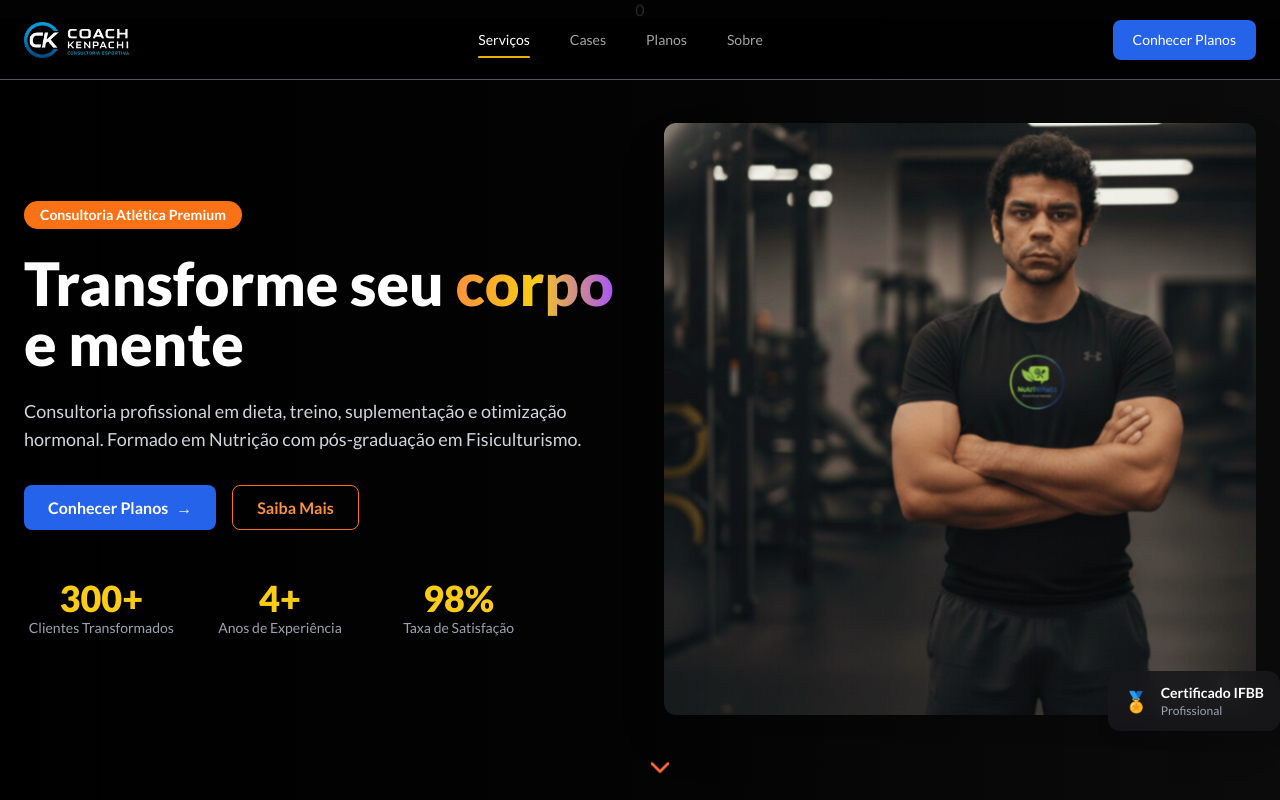
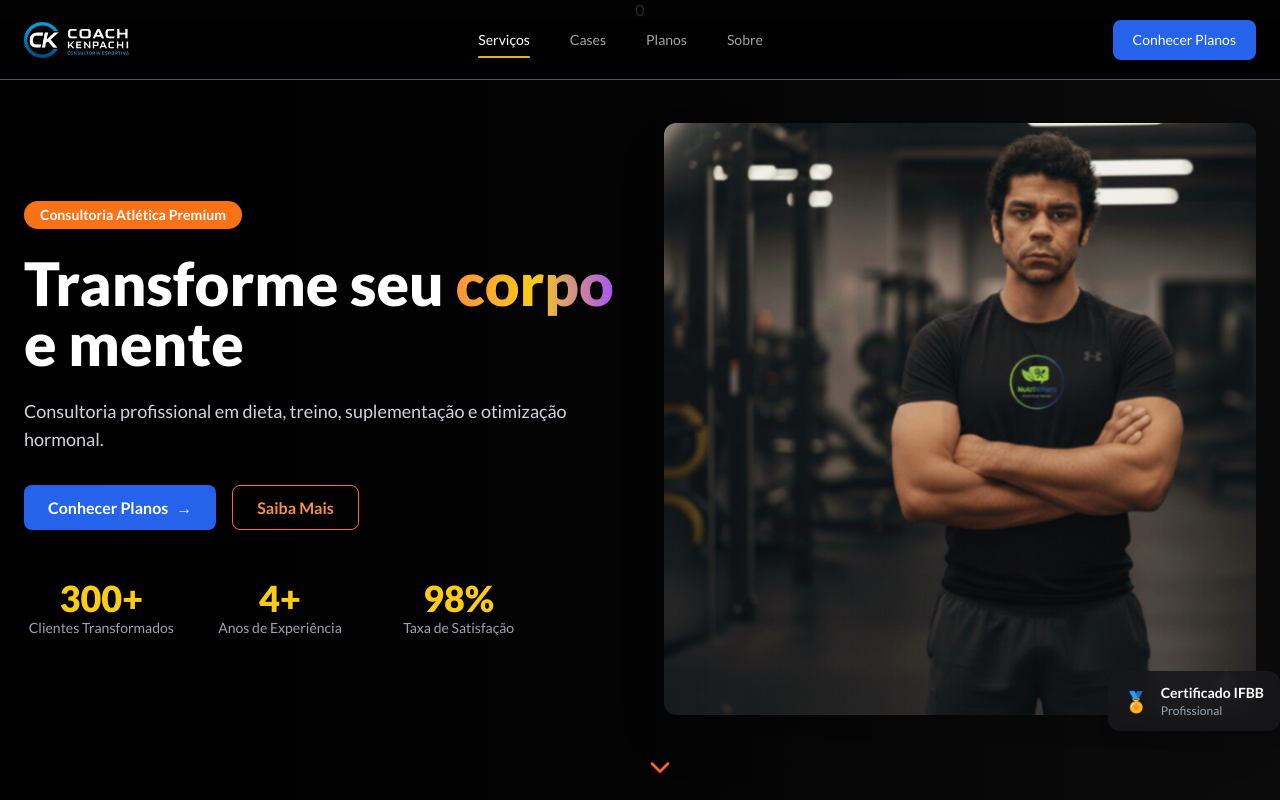
Before and after one commit to danielbelentini/coach-kenpachi, a React (Vite) app: page / in a window 1280 px wide. Shown: the top 800 px of the page. Built offline with nearby package versions, Linux system fonts and the light colour scheme.

Commit message:
Ajuste texto Hero

```diff
--- a/src/components/Hero/Hero.jsx
+++ b/src/components/Hero/Hero.jsx
@@ -28,7 +28,6 @@ export default function Hero() {
 
             <p className="mt-6 max-w-xl text-gray-300 text-base sm:text-lg">
               Consultoria profissional em dieta, treino, suplementação e otimização hormonal.
-              Formado em Nutrição com pós-graduação em Fisiculturismo.
             </p>
 
             {/* Buttons */}
```
